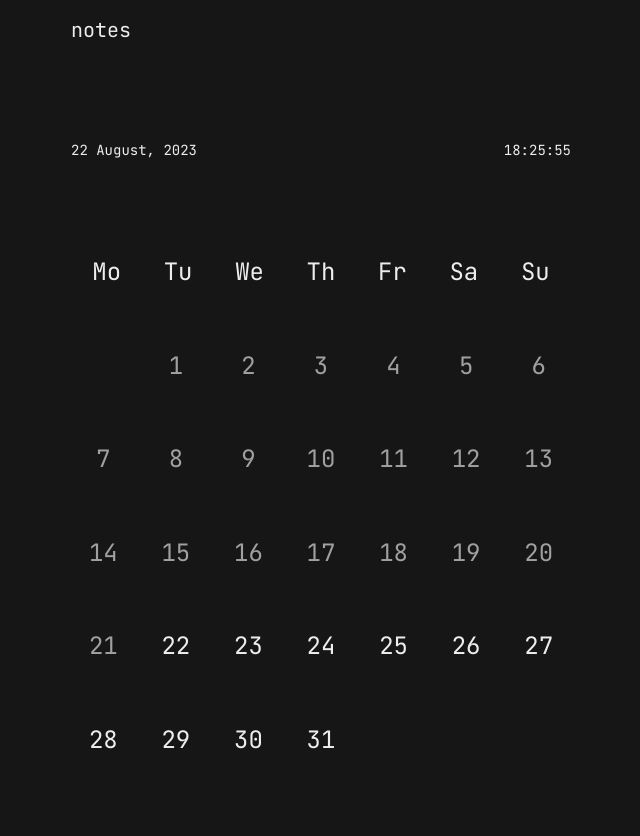
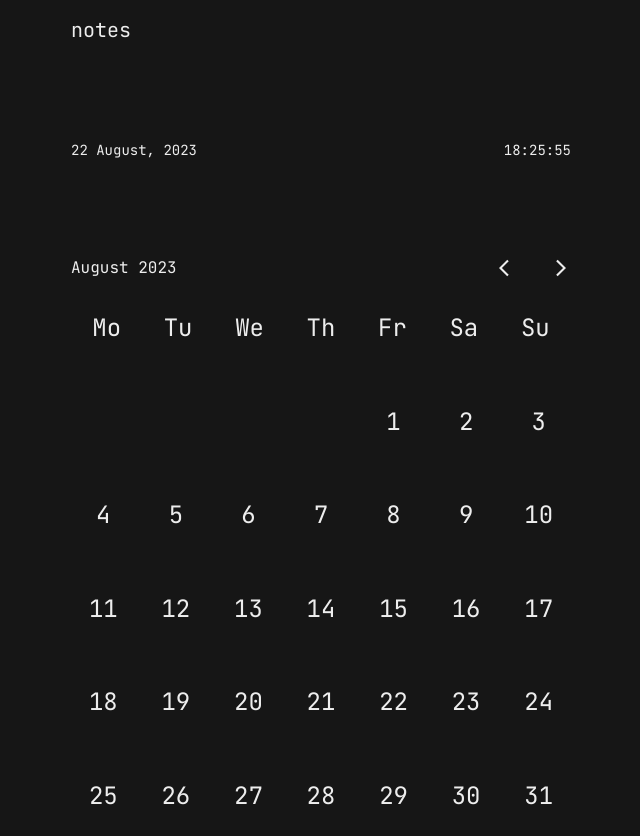
Before and after one commit to visualect/notes, a React (Vite) app: page / in a window 1280 px wide. Shown: the whole page, without its empty margins (319-959 px from the left). Built offline with nearby package versions, Linux system fonts and the light colour scheme.

Commit message:
Fixed calendar and added localStorage

```diff
--- a/src/components/Buttons/Button.tsx
+++ b/src/components/Buttons/Button.tsx
@@ -1,5 +1,3 @@
-import { motion } from "framer-motion";
-
 interface IButtonProps {
   label: string;
   action?: () => void;
@@ -19,15 +17,13 @@ export default function Button({
     "bg-transparent hover:text-black hover:border-none hover:bg-gradient-to-r from-red-300 to-red-500";
 
   return (
-    <motion.button
-      whileHover={{ scale: 1.05 }}
-      whileTap={{ scale: 0.95 }}
+    <button
       className={`w-full px-4 py-2 font-bold rounded-[6px] border font-jetbrains transition duration-300 ease-out ${
         secondary ? secondaryStyles : mainStyles
       } ${small ? "text-xs" : "text-base"}`}
       onClick={action ? action : undefined}
     >
       {label}
-    </motion.button>
+    </button>
   );
 }
--- a/src/components/Calendar/Calendar.tsx
+++ b/src/components/Calendar/Calendar.tsx
@@ -2,21 +2,38 @@ import { daysOfWeek } from "@/lib/dates";
 import Cell from "./Cell";
 import EmptyCell from "./EmptyCell";
 import { Variants, motion } from "framer-motion";
+import { useState } from "react";
+import { MdArrowBackIos, MdArrowForwardIos } from "react-icons/md";
+
+const monthNames = [
+  "December",
+  "January",
+  "February",
+  "March",
+  "April",
+  "May",
+  "June",
+  "July",
+  "August",
+  "September",
+  "October",
+  "November",
+];
 
 function Calendar() {
   const currentDate = new Date();
-  const currentYear = currentDate.getFullYear();
-  const currentMonth = currentDate.getMonth() + 1; // Months are zero-based in JavaScript
+  const [currentYear, setCurrentYear] = useState(currentDate.getFullYear());
+  const [currentMonth, setCurrentMonth] = useState(currentDate.getMonth() + 1);
 
   const getDay = (date: Date) => {
     let day = date.getDay();
-    if (day === 0) day = 7; // Make Sunday (0) the last day
+    if (day === 0) day = 7;
     return day - 1;
   };
 
   const createCalendar = () => {
     const daysInMonth = new Date(currentYear, currentMonth, 0).getDate();
-    const firstDayOfMonth = new Date(currentYear, currentMonth - 1, 1);
+    const firstDayOfMonth = new Date(currentYear, currentMonth, 1);
     const firstDayOfWeek = getDay(firstDayOfMonth);
 
     const calendar = [];
@@ -35,7 +52,10 @@ function Calendar() {
               year={currentYear}
               month={currentMonth}
               day={day}
-              blocked={currentDate.getDate() > day}
+              blocked={
+                currentDate.getMonth() + 1 > currentMonth &&
+                currentDate.getFullYear() >= currentYear
+              }
             />
           );
           day++;
@@ -61,7 +81,50 @@ function Calendar() {
     },
   };
 
+  const onChangeMonthBack = () => {
+    if (
+      currentDate.getMonth() + 1 >= currentMonth &&
+      currentDate.getFullYear() >= currentYear
+    )
+      return;
+    if (currentMonth === 0) {
+      setCurrentMonth(11);
+      setCurrentYear((prev) => prev - 1);
+    } else {
+      setCurrentMonth((prev) => prev - 1);
+    }
+  };
+
+  const onChangeMonthForward = () => {
+    if (currentMonth === 11) {
+      setCurrentMonth(0);
+      setCurrentYear((prev) => prev + 1);
+    } else {
+      setCurrentMonth((prev) => prev + 1);
+    }
+  };
+
   return (
+    <>
+      <div className="flex flex-row justify-between items-center mb-8">
+        <div>
+          {monthNames[currentMonth]} {currentYear}
+        </div>
+        <div className="flex flex-row gap-8">
+          <div
+            onClick={onChangeMonthBack}
+            className="hover:text-emerald-500 cursor-pointer"
+          >
+            <MdArrowBackIos size={20} />
+          </div>
+          <div
+            onClick={onChangeMonthForward}
+            className="hover:text-emerald-500 cursor-pointer"
+          >
+            <MdArrowForwardIos size={20} />
+          </div>
+        </div>
+      </div>
       <motion.div
         initial="hidden"
         animate="show"
@@ -70,13 +133,17 @@ function Calendar() {
       >
         <div className="grid grid-cols-7">
           {daysOfWeek.map((item) => (
-          <div key={item} className="flex justify-center font-normal text-2xl ">
+            <div
+              key={item}
+              className="flex justify-center font-normal text-2xl "
+            >
               {item}
             </div>
           ))}
         </div>
         {createCalendar()}
       </motion.div>
+    </>
   );
 }
 
--- a/src/components/Calendar/Cell.tsx
+++ b/src/components/Calendar/Cell.tsx
@@ -34,7 +34,7 @@ export default function Cell({ day, year, month, blocked }: ICellProps) {
       <motion.div
         variants={item}
         className={`flex justify-center items-center p-0 text-2xl rounded-full ${
-          !blocked && "hover:text-[#0090FF]"
+          !blocked && "hover:text-emerald-500"
         } cursor-pointer transition duration-150 font-jetbrains
       ${blocked && "text-[#a0a0a0]"}
       `}
--- a/src/components/Filters.tsx/Filters.tsx
+++ b/src/components/Filters.tsx/Filters.tsx
@@ -1,11 +1,14 @@
+import { useAppDispatch } from "@/redux/hooks";
 import Button from "../Buttons/Button";
 import CustomSelect from "../Select/Select";
+import { clearCompleted, markAllCompleted } from "@/redux/notesSlice";
 
 interface IFilters {
   filter: string;
   status: string;
   onChangeFilter: (value: string) => void;
   onChangeStatus: (value: string) => void;
+  t: number;
 }
 
 export default function Filters({
@@ -13,7 +16,9 @@ export default function Filters({
   onChangeFilter,
   status,
   onChangeStatus,
+  t,
 }: IFilters) {
+  const dispatch = useAppDispatch();
   const priorityOptions = ["all", "low", "neutral", "high", "critical"];
   const statusOptions = ["all", "active", "completed"];
   return (
@@ -37,8 +42,18 @@ export default function Filters({
         />
       </div>
       <div className="flex flex-col gap-2 w-[200px]">
-        <Button label="Mark all completed" secondary={false} small />
-        <Button label="Clear completed" secondary={false} small />
+        <Button
+          label="Mark all completed"
+          secondary={false}
+          small
+          action={() => dispatch(markAllCompleted(t))}
+        />
+        <Button
+          label="Clear completed"
+          secondary={false}
+          small
+          action={() => dispatch(clearCompleted(t))}
+        />
       </div>
     </div>
   );
--- a/src/components/Modals/CreateNoteModal.tsx
+++ b/src/components/Modals/CreateNoteModal.tsx
@@ -30,7 +30,7 @@ export default function CreateNoteModal({
   };
 
   const prioritiesStyle =
-    "p-2 cursor-pointer font-bold font-jetbrains hover:-translate-y-1 transition duration-300 ease-out hover:text-[#0090FF]";
+    "p-2 cursor-pointer font-bold font-jetbrains hover:-translate-y-1 transition duration-300 ease-out hover:text-emerald-500";
 
   const body = (
     <div className="w-full flex flex-col gap-8">
--- /dev/null
+++ b/src/lib/areDatesEqual.ts
@@ -0,0 +1,15 @@
+export default function areDatesEqual(d1: number, d2: number) {
+  const day1 = new Date(d1).getDate();
+  const month1 = new Date(d1).getMonth();
+  const year1 = new Date(d1).getFullYear();
+
+  const day2 = new Date(d2).getDate();
+  const month2 = new Date(d2).getMonth();
+  const year2 = new Date(d2).getFullYear();
+
+  if (day1 === day2 && month1 === month2 && year1 === year2) {
+    return true;
+  }
+
+  return false;
+}
--- /dev/null
+++ b/src/lib/getNotesForSpecificDay.ts
@@ -0,0 +1,21 @@
+import { Note } from "@/redux/notesSlice";
+
+export default function getNotesForSpecificDay(notes: Note[], day: number) {
+  return notes.filter((item) => {
+    const dateOfDay = new Date(item.createdAt);
+    const yOD = dateOfDay.getFullYear();
+    const mOD = dateOfDay.getMonth();
+    const dOD = dateOfDay.getDate();
+
+    const dateWhenNoteCreated = new Date(day);
+    const yWC = dateWhenNoteCreated.getFullYear();
+    const mWC = dateWhenNoteCreated.getMonth();
+    const dWC = dateWhenNoteCreated.getDate();
+
+    if (yOD === yWC && mOD === mWC && dOD === dWC) {
+      return true;
+    } else {
+      return false;
+    }
+  });
+}
--- a/src/pages/Day.tsx
+++ b/src/pages/Day.tsx
@@ -3,10 +3,10 @@ import { Variants, motion } from "framer-motion";
 import { format } from "date-fns";
 import getDateOfDay from "@/actions/getDateOfDay";
 import Button from "@/components/Buttons/Button";
-import { useState } from "react";
+import { useState, useEffect } from "react";
 import CreateNoteModal from "@/components/Modals/CreateNoteModal";
 import { useAppDispatch, useAppSelector } from "@/redux/hooks";
-import { selectFilteredNotes } from "@/redux/notesSlice";
+import { selectFilteredNotes, selectNotes } from "@/redux/notesSlice";
 import Note from "@/components/Notes/Note";
 import Filters from "@/components/Filters.tsx/Filters";
 import {
@@ -23,10 +23,14 @@ export default function Day() {
   const filter = useAppSelector(selectPriorityFilter);
   const status = useAppSelector(selectStatusFilter);
   const timestamp = getDateOfDay(location.search);
-
   const notes = useAppSelector((state) =>
     selectFilteredNotes(state, timestamp)
   );
+
+  const allNotes = useAppSelector(selectNotes);
+  useEffect(() => {
+    localStorage.setItem("notes", JSON.stringify(allNotes));
+  }, [allNotes]);
 
   let currentDate;
   if (timestamp) {
@@ -42,26 +46,40 @@ export default function Day() {
     },
   };
 
+  const message = (
+    <>
+      You have{" "}
+      <span className="underline underline-offset-4">{notes.length}</span>{" "}
+      {notes.length === 1 ? "note" : "notes"} for this day
+    </>
+  );
+
   return (
     <motion.div
       initial={{ opacity: 0 }}
       animate={{ opacity: 1 }}
       transition={{ duration: 0.5, ease: "easeOut" }}
-      className="flex flex-col gap-8 py-20"
+      className="flex flex-col gap-10 py-20"
     >
       <CreateNoteModal
         isOpen={isModalOpen}
         onClose={() => setIsModalOpen(false)}
         date={timestamp}
       />
-      <h1 className="text-sm">This is {currentDate}</h1>
+      <div className="flex flex-col gap-2">
+        <h1 className="text-sm">This is {currentDate}</h1>
+        <p className="text-xs">
+          {!notes.length ? `You don't have any notes for this day` : message}
+        </p>
+      </div>
       <div className="flex flex-col items-center gap-8">
-        <div className="w-full flex flex-col gap-8">
+        <div className="w-full flex flex-col gap-4">
           <Filters
             filter={filter}
             status={status}
             onChangeFilter={(value) => dispatch(priorityChanged(value))}
             onChangeStatus={(value) => dispatch(statusChanged(value))}
+            t={timestamp}
           />
           <div>
             <Button
@@ -72,6 +90,8 @@ export default function Day() {
             />
           </div>
         </div>
+      </div>
+      <div>
         <motion.ul
           className="w-full flex flex-col gap-4"
           initial="hidden"
--- a/src/redux/notesSlice.ts
+++ b/src/redux/notesSlice.ts
@@ -1,10 +1,14 @@
 import { createSlice, nanoid, createSelector } from "@reduxjs/toolkit";
 import type { PayloadAction } from "@reduxjs/toolkit";
 import { RootState } from "./store";
+import getNotesForSpecificDay from "@/lib/getNotesForSpecificDay";
+import areDatesEqual from "@/lib/areDatesEqual";
 
 export interface NotesState {
   notes: Note[];
 }
+
+const storage = JSON.parse(localStorage.getItem("notes") as string) as Note[];
 
 export interface Note {
   id: string;
@@ -15,7 +19,7 @@ export interface Note {
 }
 
 const initialState: NotesState = {
-  notes: [],
+  notes: storage ?? [],
 };
 
 export const notesSlice = createSlice({
@@ -60,8 +64,26 @@ export const notesSlice = createSlice({
         return note;
       });
     },
-    markAllCompleted(state) {
-      state.notes;
+    markAllCompleted(state, action: PayloadAction<number>) {
+      state.notes = state.notes.map((note) => {
+        const areEqual = areDatesEqual(note.createdAt, action.payload);
+        if (areEqual) {
+          return {
+            ...note,
+            completed: true,
+          };
+        }
+        return note;
+      });
+    },
+    clearCompleted(state, action: PayloadAction<number>) {
+      state.notes = state.notes.filter((note) => {
+        const areEqual = areDatesEqual(note.createdAt, action.payload);
+        if (areEqual && note.completed) {
+          return false;
+        }
+        return true;
+      });
     },
   },
 });
@@ -69,25 +91,9 @@ export const notesSlice = createSlice({
 export const selectNotes = (state: RootState) => state.notes.notes;
 
 export const selectNoteByDate = createSelector(
-  [selectNotes, (_, t) => t],
-  (notes, t) => {
-    return notes.filter((item) => {
-      const dateOfDay = new Date(item.createdAt);
-      const yOD = dateOfDay.getFullYear();
-      const mOD = dateOfDay.getMonth();
-      const dOD = dateOfDay.getDate();
-
-      const dateWhenNoteCreated = new Date(t);
-      const yWC = dateWhenNoteCreated.getFullYear();
-      const mWC = dateWhenNoteCreated.getMonth();
-      const dWC = dateWhenNoteCreated.getDate();
-
-      if (yOD === yWC && mOD === mWC && dOD === dWC) {
-        return true;
-      } else {
-        return false;
-      }
-    });
+  [selectNotes, (_, day) => day],
+  (notes, day) => {
+    return getNotesForSpecificDay(notes, day);
   }
 );
 
@@ -117,7 +123,13 @@ export const selectFilteredNotes = createSelector(
   }
 );
 
-export const { addNote, deleteNote, toggleCompleted, editNote } =
-  notesSlice.actions;
+export const {
+  addNote,
+  deleteNote,
+  toggleCompleted,
+  editNote,
+  markAllCompleted,
+  clearCompleted,
+} = notesSlice.actions;
 
 export default notesSlice.reducer;
```
Lines whose indentation alone changed are shown as unchanged.
